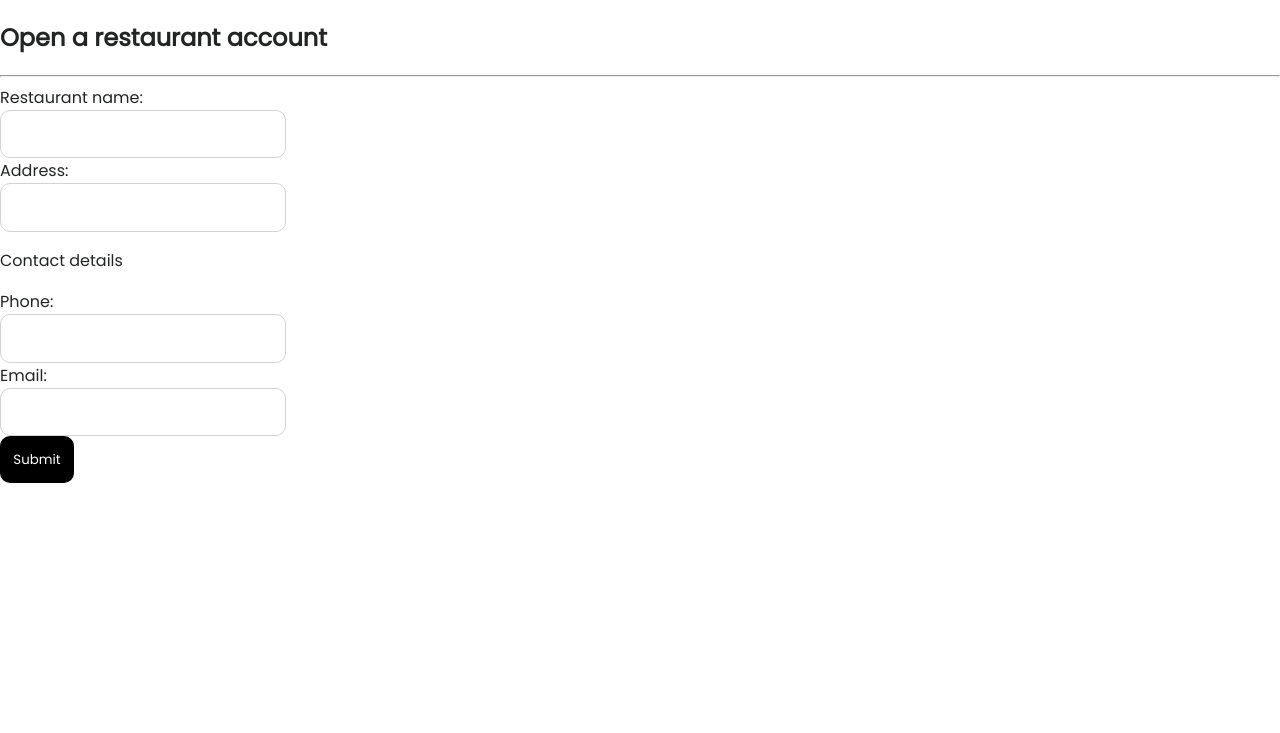
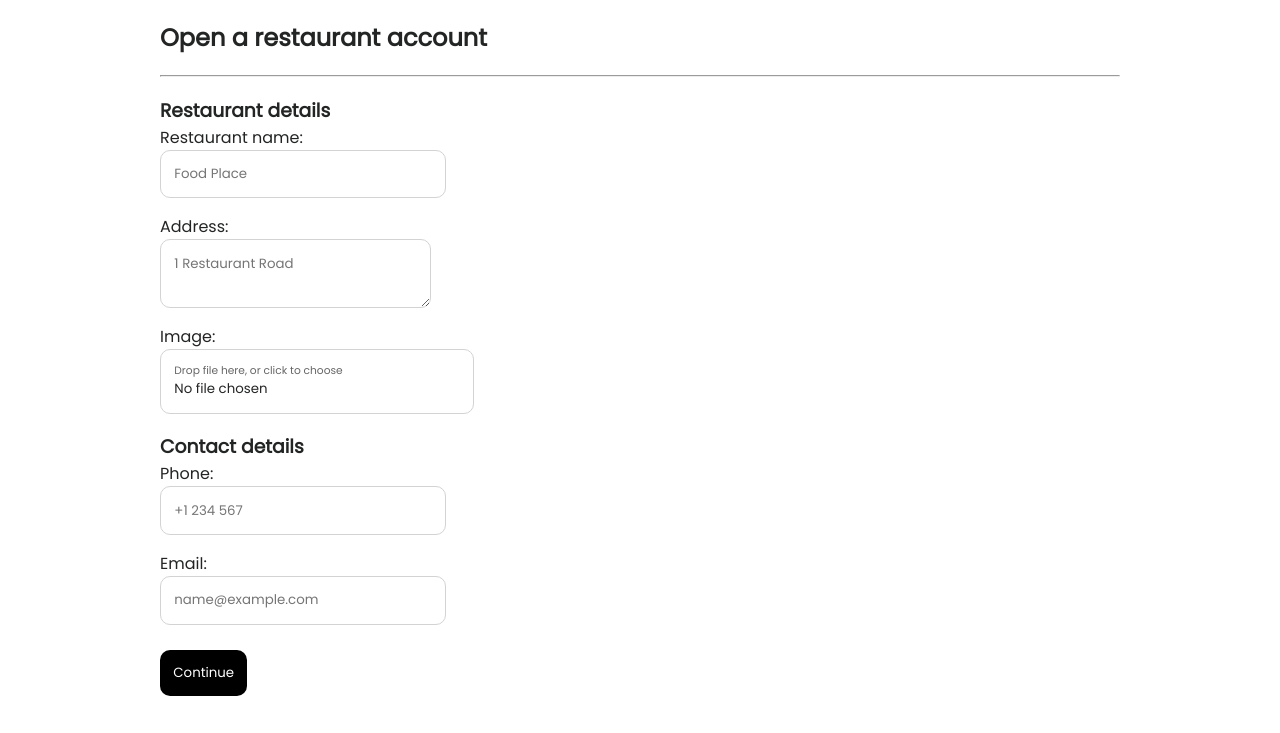
Before and after one commit to ApolloDev11/AGILE-PROJECT, a Python web app: template flask/templates/restaurant/admin/setup.html in a window 1280 px wide. Shown: the part 67-800 px from the top of the page. Run offline with Jinja, Linux system fonts and the light colour scheme; the template is opened without the code that fills it, so the values that code supplies are empty; some libraries are stand-ins or nearby versions.

Commit message:
Added multiple new restaurant interfaces

```diff
--- a/flask/templates/account.html
+++ b/flask/templates/account.html
@@ -16,6 +16,7 @@
 
 		<p><b>Name:</b> {{ user.name }}</p>
 		<p><b>Email:</b> {{ user.email }}</p>
+		<p><b>Type:</b> {{ "Customer" }}</p>
 		<div id="account-options">
 			<button onclick="logout()">Logout</button>
 			<button onclick="resetPassword()">Change password</button>
--- a/flask/templates/home.html
+++ b/flask/templates/home.html
@@ -15,7 +15,7 @@
 				<li><a href="/restaurants">Browse restaurants</a></li>
 				<li><a href="/dishes">Find a dish</a></li>
 			</ul>
-			<p>Are you a restaurant owner? - <a href="/restaurant/manage">Manage restaurant</a></p>
+			<p>Are you a restaurant owner? - <a href="/restaurant/admin">Manage restaurant</a></p>
 		</main>
 	</body>
 </html>
--- a/flask/templates/login.html
+++ b/flask/templates/login.html
@@ -11,19 +11,18 @@
 	</head>
 	<body>
 		<main>
-			<form method="post" action="#" onsubmit="event.preventDefault(); login();">
+			<form onsubmit="return false">
 				<h1>Login</h1>
 
 				<label for="email">Email</label>
 				<input type="email" id="email" name="email" placeholder="John123@gmail.com" required />
-				<br>
 
 				<label for="password">Password</label>
 				<input type="password" id="password" name="password" placeholder="******" required
 					pattern=".{6,}" title="Password should be at least 6 characters"/>
 				<br>
 
-				<button id="login-button">Login</button>
+				<button id="login-button" onclick="login()">Login</button>
 				<progress id="progress" hidden></progress>
 			</form>
 			<div id="help-text">
--- a/flask/templates/register.html
+++ b/flask/templates/register.html
@@ -11,7 +11,7 @@
 </head>
 <body>
 	<main>
-		<form method="post" action="#" onsubmit="event.preventDefault(); register();">
+		<form onsubmit="return false">
 			<div class="heading">
 				<h1>Register</h1>
 			</div>
@@ -20,18 +20,16 @@
 			<input type="text" id="name" name="name" placeholder="John Doe" required
 				onkeypress="return (event.charCode > 64 && event.charCode < 91) ||
 							(event.charCode > 96 && event.charCode < 123) || event.key == ' '" />
-			<br>
 
 			<label for="password">Password</label>
 			<input type="password" id="password" name="password" placeholder="******" required
 					pattern=".{6,}" title="Password should be at least 6 characters"/>
-			<br>
 
 			<label for="email">Email</label>
 			<input type="email" id="email" name="email" placeholder="example@gmail.com" required />
 			<br>
 
-			<button id="login-button">Register</button>
+			<button id="login-button" onclick="register()">Register</button>
 			<progress id="progress" hidden></progress>
 		</form>
 		<div id="help-text">
--- a/flask/templates/restaurant/admin/setup.html
+++ b/flask/templates/restaurant/admin/setup.html
@@ -4,30 +4,40 @@
 		<meta charset="UTF-8">
 		<meta name="viewport" content="width=device-width, initial-scale=1.0">
 		<title>Restaurant setup</title>
-		<link rel="stylesheet" href="/css/main.css">
+		<link rel="stylesheet" href="/css/restaurant/admin/setup.css">
+		<script src="/js/firebase.js" defer></script>
+		<script src="/js/restaurant/admin/setup.js" defer></script>
+		<script src="/js/common.js" defer></script>
 	</head>
 	<body>
 		{% include "header.html" %}
 
+		<main>
 			<h2>Open a restaurant account</h2>
 			<hr>
-		<form>
+			<form onsubmit="return false">
+				<h3>Restaurant details</h3>
+
 				<label for="restaurant-name">Restaurant name:</label>
-			<input type="text" id="restaurant-name">
+				<input type="text" id="restaurant-name" placeholder="Food Place">
 
 				<label for="restaurant-address">Address:</label>
-			<input type="text" id="restaurant-address">
+				<textarea id="restaurant-address" placeholder="1 Restaurant Road"></textarea>
 
-			<p>Contact details</p>
+				<label for="restaurant-image">Image:</label>
+				<input type="file" id="restaurant-image" accept="image/png, image/jpeg">
+
+				<h3>Contact details</h3>
 
 				<label for="restaurant-phone">Phone:</label>
-			<input type="tel" id="restaurant-phone">
+				<input type="tel" id="restaurant-phone" placeholder="+1 234 567">
 
 				<label for="restaurant-email">Email:</label>
-			<input type="tel" id="restaurant-email">
+				<input type="tel" id="restaurant-email" placeholder="name@example.com">
 
-			<button onclick="createRestaurant()">Submit</button>
+				<br>
+				<button onclick="saveRestaurantDetails()">Continue</button>
 			</form>
-
+		</main>
 	</body>
 </html>
--- a/public/css/main.css
+++ b/public/css/main.css
@@ -23,7 +23,7 @@ button:disabled {
 	opacity: 0.5;
 }
 
-input {
+input, textarea {
 	font-family: Poppins;
 	padding: 1em;
 	display: block;
@@ -36,6 +36,23 @@ input {
 textarea:focus, input:focus{
 	outline: none;
 	border-color: black;
+}
+
+input[type=file]::file-selector-button {
+	display: none;
+}
+
+input[type=file]::before {
+	content: "Drop file here, or click to choose";
+	display: block;
+	font-size: 0.8em;
+	color: #666;
+}
+
+label {
+	display: block;
+	margin-top: 1em;
+	width: fit-content;
 }
 
 a {
--- a/public/css/register.css
+++ b/public/css/register.css
@@ -25,10 +25,6 @@ form {
 	padding-top: 1em;
 }
 
-label {
-	display: block;
-}
-
 input {
 	padding-bottom: 1em;
 }
--- /dev/null
+++ b/public/css/restaurant/admin/setup.css
@@ -0,0 +1,9 @@
+@import url(/css/main.css);
+
+h3 {
+	margin-bottom: 0;
+}
+
+h3 + label {
+	margin-top: 0;
+}
--- a/public/js/common.js
+++ b/public/js/common.js
@@ -1,8 +1,16 @@
+// Waits for specified amount of time (must be used with await)
 function sleep(ms) {
 	return new Promise(resolve => setTimeout(resolve, ms))
 }
 
-// Function for calling JSON APIs on the Flask server
+// Generates a random ID of the specified length
+function generateID(length=16) {
+	let id = [...Array(length)];
+	id = id.map(() => Math.floor(Math.random() * 16).toString(16));
+	return id.join("");
+}
+
+// Calls specified JSON API on the Flask server
 async function api(url, body) {
 	let options = {
 		credentials: "same-origin"
--- a/public/js/firebase.js
+++ b/public/js/firebase.js
@@ -1,30 +1,24 @@
+const firebaseModules = ["app", "auth", "database", "storage"];
+const firebaseVersion = "10.14.1";
+
 let firebaseReadyCallback = () => null;
 const firebaseReady = new Promise(resolve => firebaseReadyCallback = resolve);
 
 let firebaseReadyState = 0;
-function updateFirebaseReadyState() {
-	firebaseReadyState++;
-	if(firebaseReadyState == 3) firebaseReadyCallback(true);
+for(let moduleName of firebaseModules) {
+	let url = `https://www.gstatic.com/firebasejs/${firebaseVersion}/firebase-${moduleName}.js`;
+	import(url).then(module => {
+		for(let key in module) {
+			// Two firebase modules have the same key, "ref"
+			let importKey = key;
+			if(importKey == "ref" && moduleName == "storage") importKey = "storageRef";
+			if(importKey in window) console.warn(`Encountered duplicate module key "${importKey}" when importing module "${moduleName}"`);
+			window[importKey] = module[key];
+		}
+		firebaseReadyState++;
+		if(firebaseReadyState == firebaseModules.length) firebaseReadyCallback(true);
+	})
 }
-
-function importModuleScope(module) {
-	for(let key in module) window[key] = module[key];
-}
-
-import("https://www.gstatic.com/firebasejs/10.14.1/firebase-app.js").then(module => {
-	importModuleScope(module);
-	updateFirebaseReadyState();
-});
-
-import("https://www.gstatic.com/firebasejs/10.14.1/firebase-auth.js").then(module => {
-	importModuleScope(module);
-	updateFirebaseReadyState();
-});
-
-import("https://www.gstatic.com/firebasejs/10.14.1/firebase-database.js").then(module => {
-	importModuleScope(module);
-	updateFirebaseReadyState();
-});
 
 const FIREBASE_CONFIG = {
 	apiKey: "AIzaSyAkoYvz49Xs6vg9-SUHM236plfeN6Dck4s",
@@ -36,9 +30,10 @@ const FIREBASE_CONFIG = {
 	appId: "1:120193305147:web:2d3030b6e662d54a67aa1e"
 }
 
-let app, auth, database;
+let app, auth, database, storage;
 firebaseReady.then(() => {
 	app = initializeApp(FIREBASE_CONFIG);
 	auth = getAuth(app);
 	database = getDatabase(app);
+	storage = getStorage(app);
 })
--- /dev/null
+++ b/public/js/restaurant/admin/setup.js
@@ -0,0 +1,37 @@
+async function saveRestaurantDetails() {
+	try {
+		document.querySelector("form button").disabled = true;
+
+		// Use uid as restaurant ID
+		const restaurantID = auth.currentUser.uid;
+
+		// Gather all restaurant data from form
+		const restaurantData = {
+			name: document.getElementById("restaurant-name").value,
+			phone: document.getElementById("restaurant-phone").value,
+			address: document.getElementById("restaurant-address").value,
+			email: document.getElementById("restaurant-email").value
+		}
+
+		// Save restaurant data to database
+		const restaurantRef = ref(database, `restaurants/${restaurantID}`);
+		await set(restaurantRef, restaurantData)
+
+		// Get the file, throw error if no file selected
+		const file = document.getElementById("restaurant-image").files[0];
+		if(!file) throw "No image selected";
+
+		// Upload the image to Firebase storage
+		const imageRef = storageRef(storage, `restaurants/${restaurantID}/image`);
+		await uploadBytes(imageRef, file, {contentType: file.type});
+
+		// Redirect user to restaurant list
+		document.location.href = "/restaurants"
+
+	} catch(error) {
+		document.querySelector("form button").disabled = false;
+
+		alert(error.message || error);
+		console.error(error)
+	}
+}
```
Also changed, not shown: flask/main.py (+21 -26 lines), flask/templates/restaurant/page.html (+12 -5 lines), flask/templates/restaurants.html (+15 -7 lines), public/css/restaurant/list.css (added, +34 -0 lines), public/css/restaurant/page.css (added, +9 -0 lines). Lines whose indentation alone changed are shown as unchanged.
